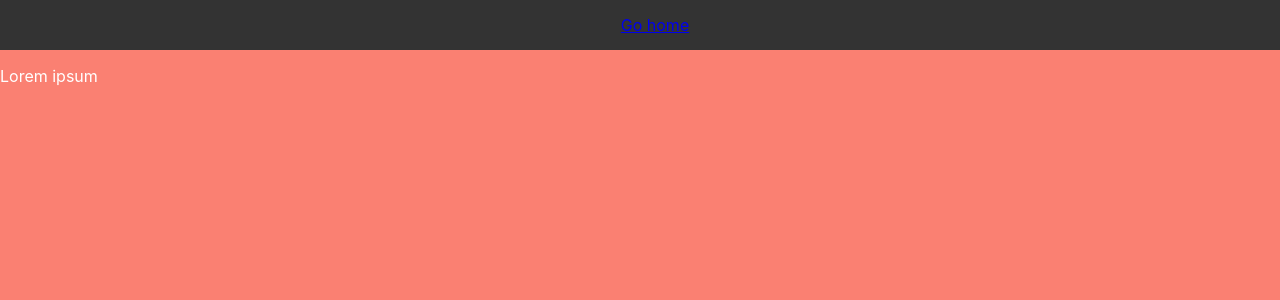
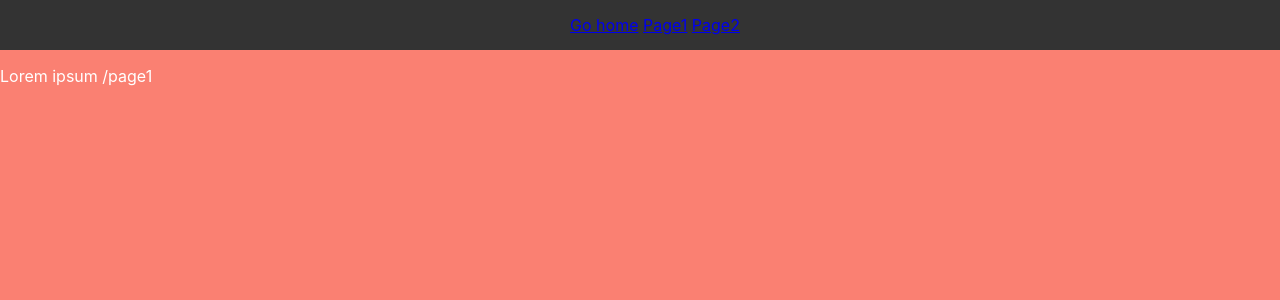
Before and after one commit to pobch/use-scroll-restoration, a React (Create React App) app: page /page1 in a window 1280 px wide. Shown: the top 300 px of the page. Built offline with nearby package versions, Linux system fonts and the light colour scheme.

Commit message:
add component updated case

```diff
--- a/src/Page1.js
+++ b/src/Page1.js
@@ -15,9 +15,9 @@ function Page1(props) {
   return (
     <div className="page">
       <div className="nav">
-        <Link to="/">Go home</Link>
+        <Link to="/">Go home</Link> <Link to="/page1">Page1</Link> <Link to="/page2">Page2</Link>
       </div>
-      <p>Lorem ipsum</p>
+      <p>Lorem ipsum {props.location.pathname}</p>
     </div>
   )
 }
--- a/src/index.js
+++ b/src/index.js
@@ -33,6 +33,7 @@ function SwitchWrapper(props) {
     <Switch>
       <Route exact path="/" component={App} />
       <Route exact path="/page1" component={Page1} />
+      <Route exact path="/page2" component={Page1} />
     </Switch>
   )
 }
```
Also changed, not shown: 1 other file (tests, documents, lock files or other folders).
